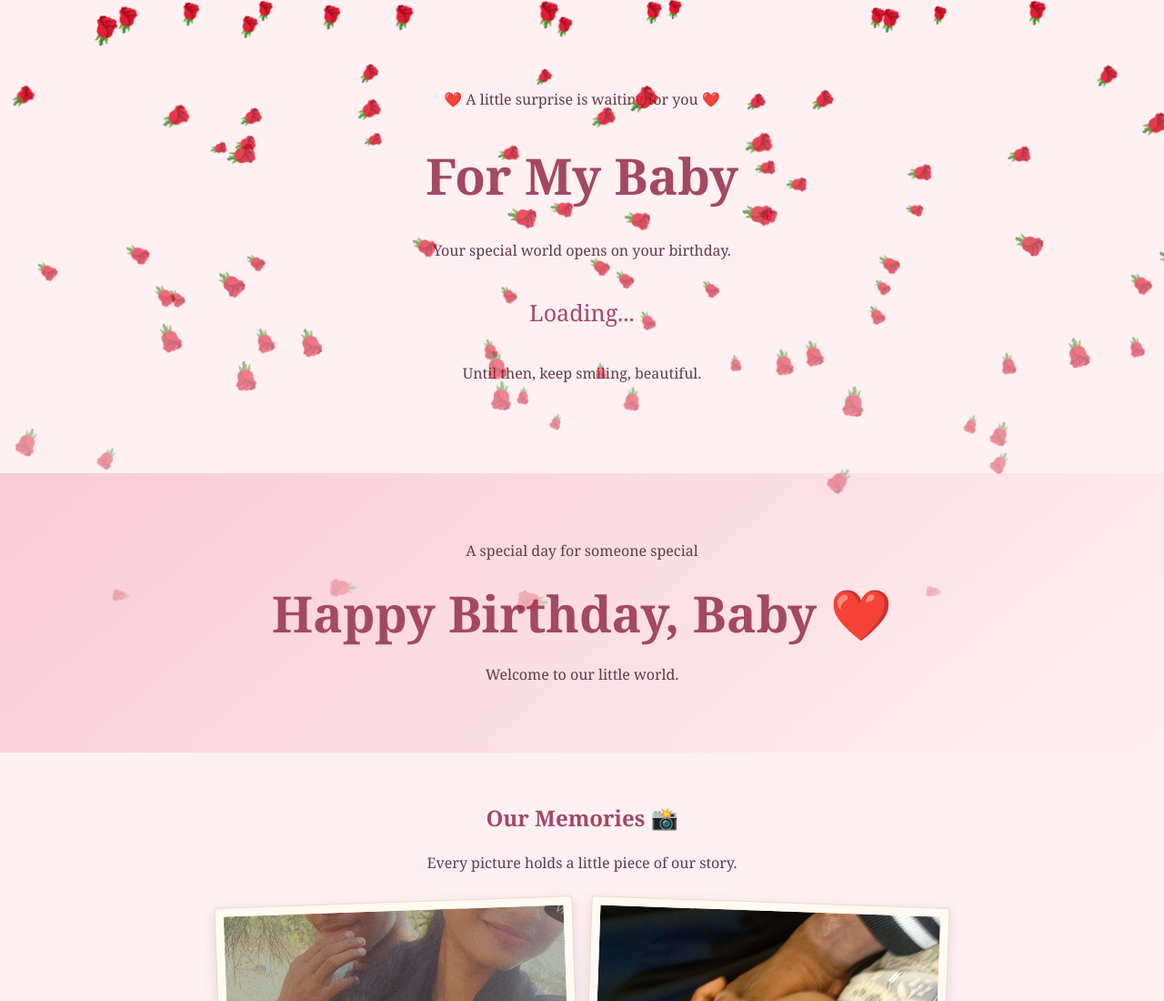
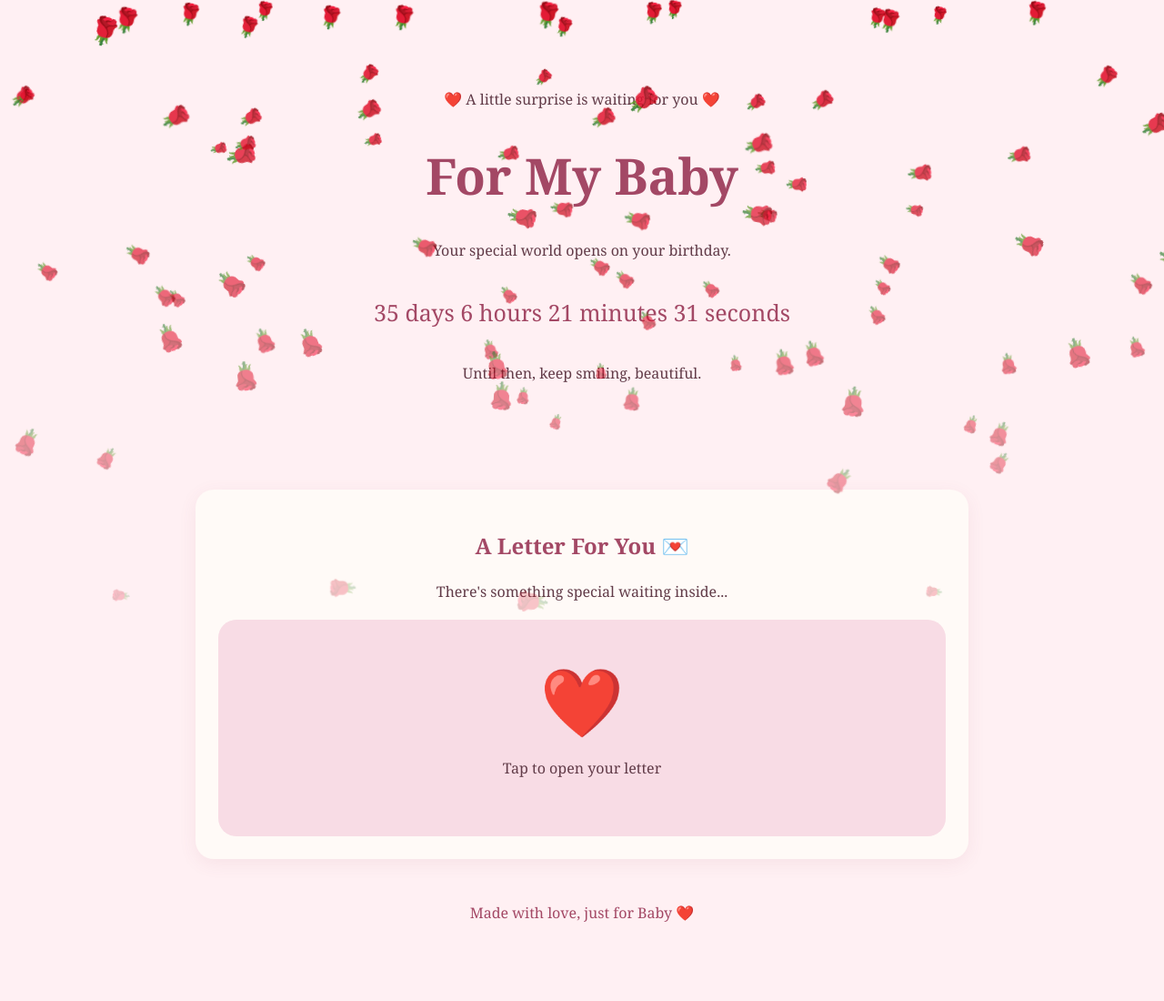
Before and after one commit to fayazfayyu862-beep/baby-birthday-2027, a plain HTML site: page index.html in a window 1280 px wide. Shown: the top 1100 px of the page at 91% size. After the commit the page ends 1044 px from the top, so only its background shows below. Drawn offline with Linux system fonts and the light colour scheme.

Commit message:
Update index.html

```diff
--- a/index.html
+++ b/index.html
@@ -292,7 +292,7 @@ font-style:italic;
 <footer>Made with love, just for Baby ❤️</footer>
 
 <script>
-const birthday = new Date("2026-01-01T00:00:00+05:30").getTime();
+const birthday = new Date("2027-01-01T00:00:00+05:30").getTime();
 function update(){
  const now=Date.now(),distance=birthday-now;
  if(distance<=0){
```
